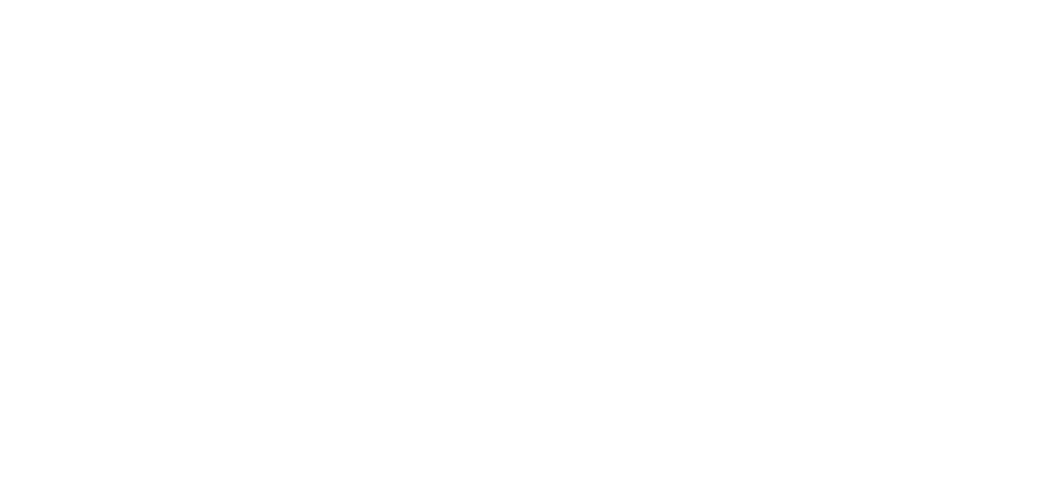
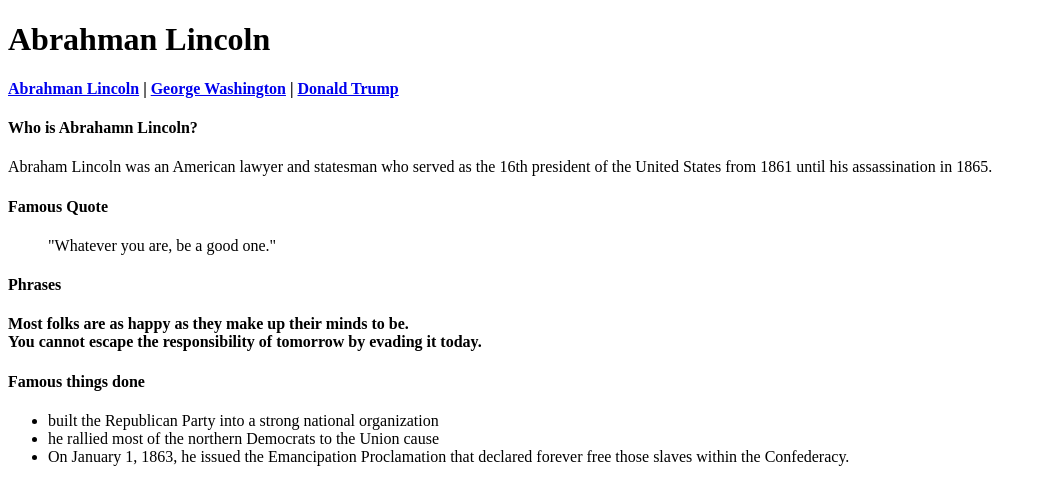
Before and after one commit to niol-html/my-website, a plain HTML site: page index.html in a window 1280 px wide. Shown: the whole page, without its empty margins (0-1047 px from the left). Drawn offline with Linux system fonts and the light colour scheme.

Commit message:
Update index.html

```diff
--- a/index.html
+++ b/index.html
@@ -1,10 +1,38 @@
 <!DOCTYPE html>
 <html lang="en">
 <head>
-<title></title>
+<title>Abrahman Lincoln</title>
 <meta charset="utf-8">
 </head>
 <body>
-
+  <header>
+    <h1>Abrahman Lincoln</h1>
+  </header>
+  <nav>
+  <h4><a href="index.html">Abrahman Lincoln</a> | <a href="george.html">George Washington</a> | <a href="donald.html">Donald Trump</a></h4>
+  </nav>
+  <main>
+    <div>
+      <h4>Who is Abrahamn Lincoln?</h4>
+      <p>Abraham Lincoln was an American lawyer and statesman who served as the 16th president of the United States from 1861 until his assassination in 1865.</p>
+    </div>
+    <div>
+      <h4>Famous Quote</h4>
+      <blockquote>"Whatever you are, be a good one."</blockquote>
+    </div>
+    <div>
+      <h4>Phrases</h4>
+      <strong>Most folks are as happy as they make up their minds to be.</strong>
+      <br>
+      <strong>You cannot escape the responsibility of tomorrow by evading it today.</strong>
+    </div>
+    <div>
+      <h4>Famous things done</h4>
+      <ul>
+        <li>built the Republican Party into a strong national organization</li>
+        <li>he rallied most of the northern Democrats to the Union cause</li>
+        <li>On January 1, 1863, he issued the Emancipation Proclamation that declared forever free those slaves within the Confederacy.</li>
+      </ul>
+      </main>
 </body>
 </html>
```
